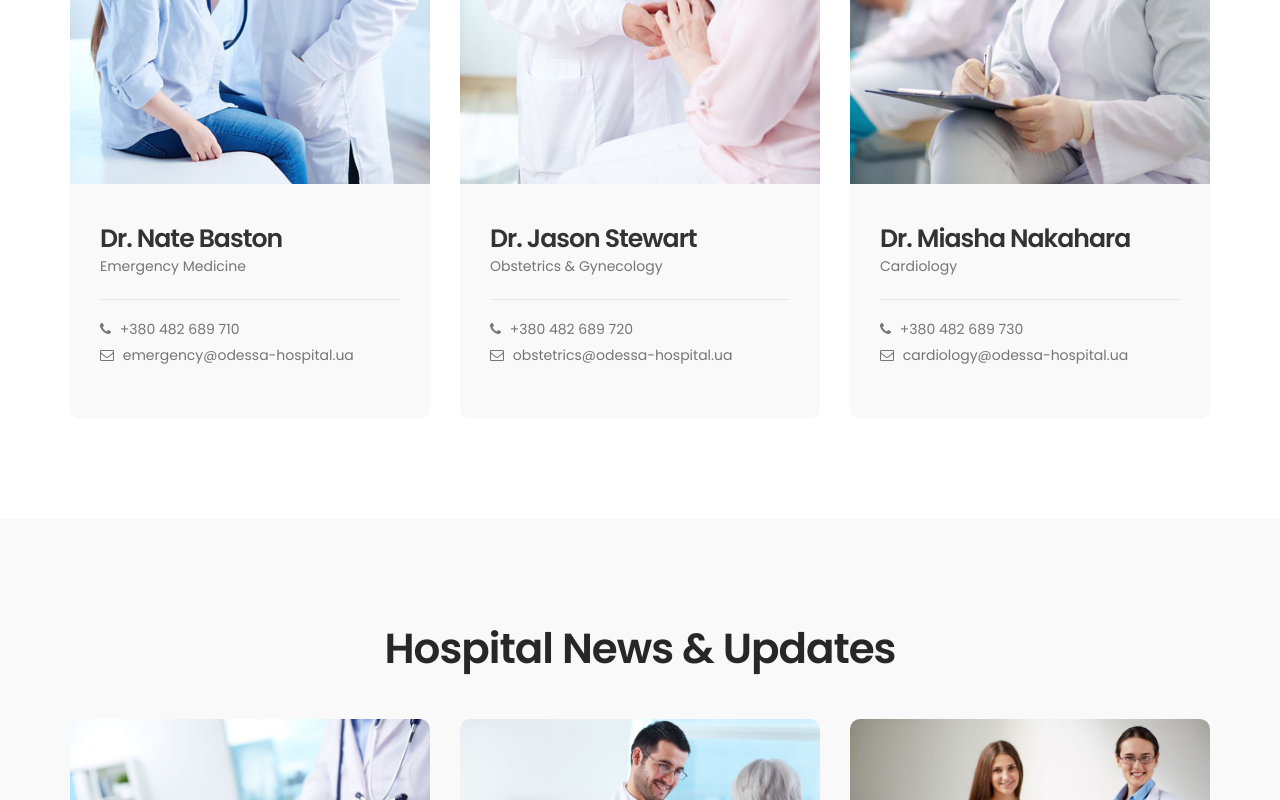
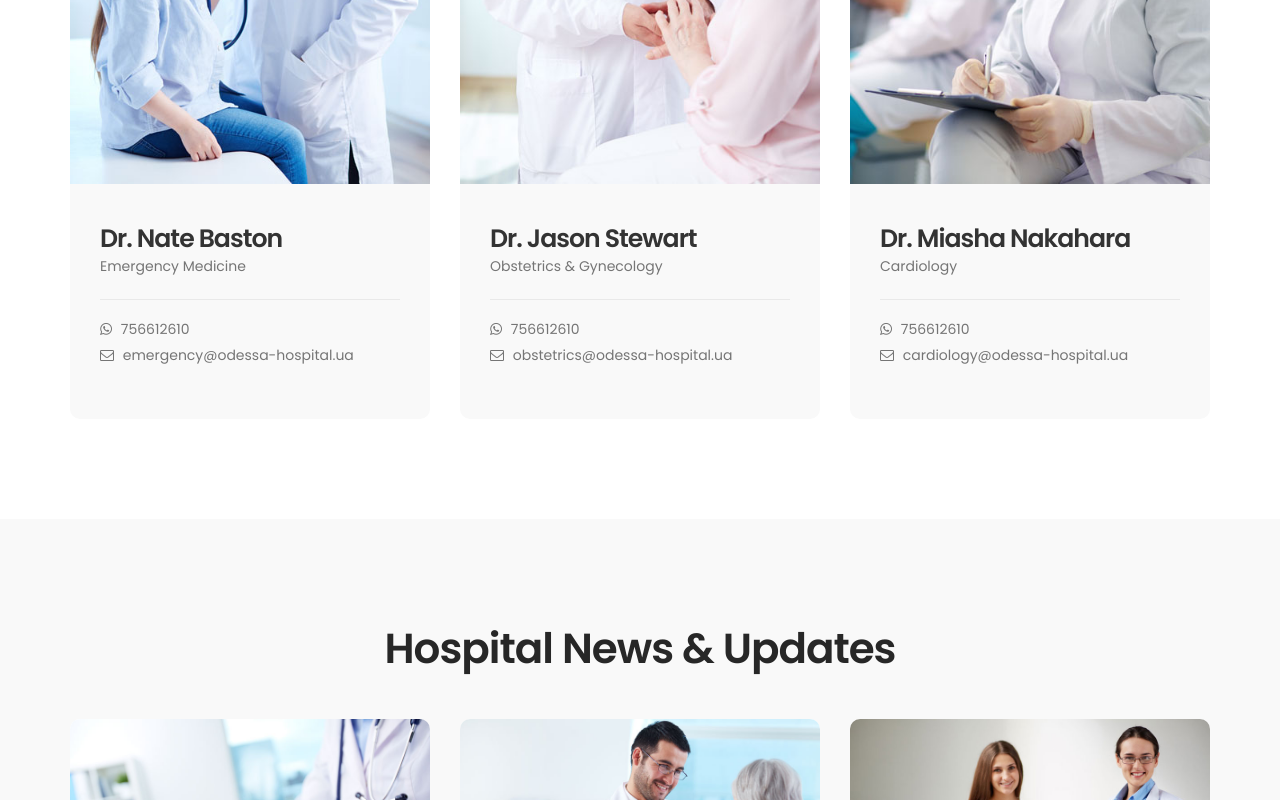
Before and after one commit to Calistopara-obapluto-Bandit/health-hospital-site, a website: page index.html in a window 1280 px wide. Shown: the part 2000-2800 px from the top of the page. Drawn offline with Linux system fonts and the light colour scheme.

Commit message:
Replace displayed phone numbers with WhatsApp link (756612610)

```diff
--- a/index.html
+++ b/index.html
@@ -83,7 +83,7 @@ http://www.tooplate.com/view/2098-health
                     </div>
 
                     <div class="col-md-8 col-sm-7 text-align-right">
-                         <span class="phone-icon"><i class="fa fa-phone"></i> +380 482 689 689</span>
+                         <span class="phone-icon"><a href="https://wa.me/756612610" target="_blank" rel="noopener noreferrer"><i class="fa fa-whatsapp"></i> 756612610</a></span>
                          <span class="date-icon"><i class="fa fa-calendar-plus-o"></i> 6:00 AM - 10:00 PM (Mon-Fri)</span>
                          <span class="email-icon"><i class="fa fa-envelope-o"></i> <a href="#">info@odessa-health.ua</a></span>
                     </div>
@@ -214,7 +214,7 @@ http://www.tooplate.com/view/2098-health
                                         <h3>Dr. Nate Baston</h3>
                                         <p class="translate" data-en="Emergency Medicine" data-el="Ιατρική Έκτακτης Ανάγκης" data-uk="Медицина екстреної допомоги">Emergency Medicine</p>
                                         <div class="team-contact-info">
-                                             <p><i class="fa fa-phone"></i> +380 482 689 710</p>
+                                             <p><a href="https://wa.me/756612610" target="_blank" rel="noopener noreferrer"><i class="fa fa-whatsapp"></i> 756612610</a></p>
                                              <p><i class="fa fa-envelope-o"></i> <a href="#">emergency@odessa-hospital.ua</a></p>
                                         </div>
                                         <ul class="social-icon">
@@ -234,7 +234,7 @@ http://www.tooplate.com/view/2098-health
                                         <h3>Dr. Jason Stewart</h3>
                                         <p class="translate" data-en="Obstetrics & Gynecology" data-el="Μαιευτική και Γυναικολογία" data-uk="Акушерство та Гінекологія">Obstetrics & Gynecology</p>
                                         <div class="team-contact-info">
-                                             <p><i class="fa fa-phone"></i> +380 482 689 720</p>
+                                             <p><a href="https://wa.me/756612610" target="_blank" rel="noopener noreferrer"><i class="fa fa-whatsapp"></i> 756612610</a></p>
                                              <p><i class="fa fa-envelope-o"></i> <a href="#">obstetrics@odessa-hospital.ua</a></p>
                                         </div>
                                         <ul class="social-icon">
@@ -255,7 +255,7 @@ http://www.tooplate.com/view/2098-health
                                         <h3>Dr. Miasha Nakahara</h3>
                                         <p class="translate" data-en="Cardiology" data-el="Καρδιολογία" data-uk="Кардіологія">Cardiology</p>
                                         <div class="team-contact-info">
-                                             <p><i class="fa fa-phone"></i> +380 482 689 730</p>
+                                             <p><a href="https://wa.me/756612610" target="_blank" rel="noopener noreferrer"><i class="fa fa-whatsapp"></i> 756612610</a></p>
                                              <p><i class="fa fa-envelope-o"></i> <a href="#">cardiology@odessa-hospital.ua</a></p>
                                         </div>
                                         <ul class="social-icon">
@@ -498,7 +498,7 @@ http://www.tooplate.com/view/2098-health
                               <p class="translate" data-en="Odessa Medical Hospital is available 24/7 for all emergency and non-emergency medical services. Our dedicated staff is ready to assist you." data-el="Το Νοσοκομείο Ιατρικής Οδησσού είναι διαθέσιμο 24/7 για όλες τις έκτακτες και μη έκτακτες ιατρικές υπηρεσίες." data-uk="Одеський Медичний Госпіталь працює 24/7 для всіх видів невідкладної та планової медичної допомоги.">Odessa Medical Hospital is available 24/7 for all emergency and non-emergency medical services. Our dedicated staff is ready to assist you.</p>
 
                               <div class="contact-info">
-                                   <p><i class="fa fa-phone"></i> +380 482 689 689</p>
+                                   <p><a href="https://wa.me/756612610" target="_blank" rel="noopener noreferrer"><i class="fa fa-whatsapp"></i> 756612610</a></p>
                                    <p><i class="fa fa-envelope-o"></i> <a href="#">info@odessa-health.ua</a></p>
                               </div>
                          </div>
```
